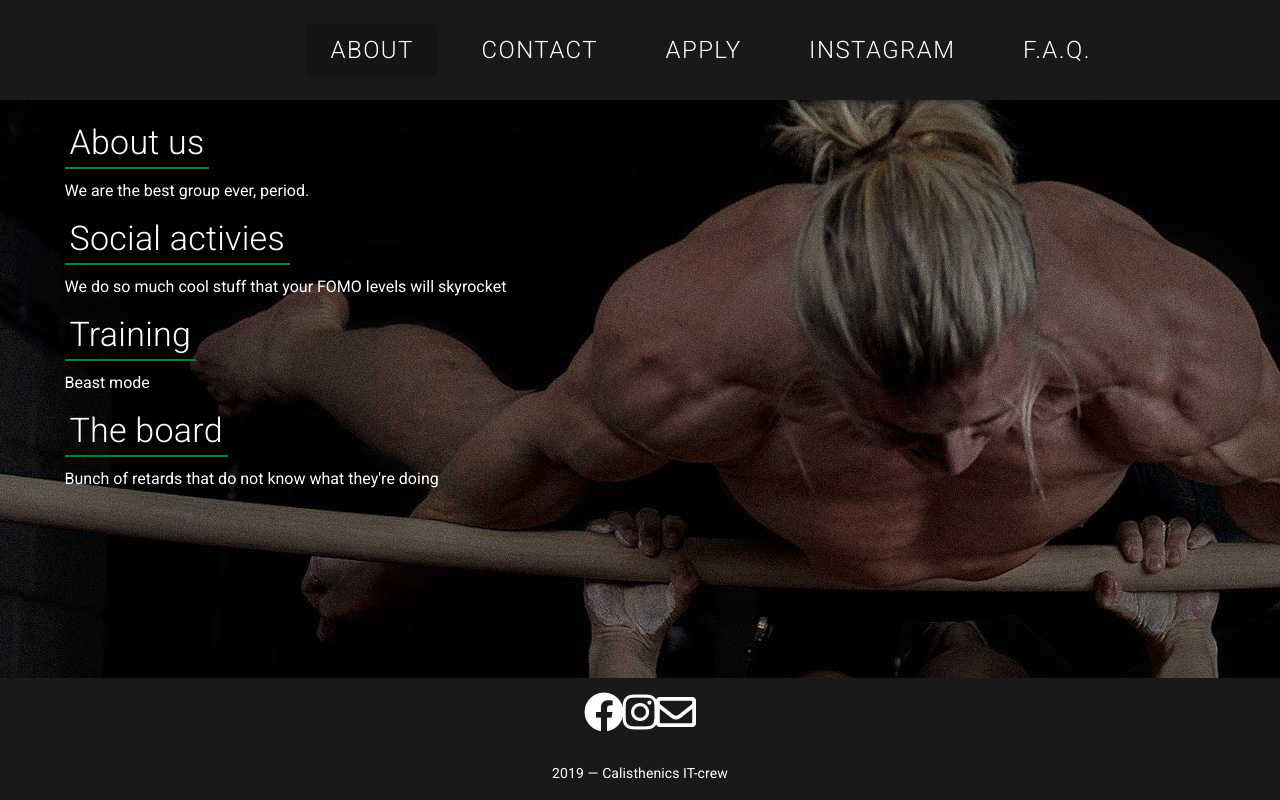
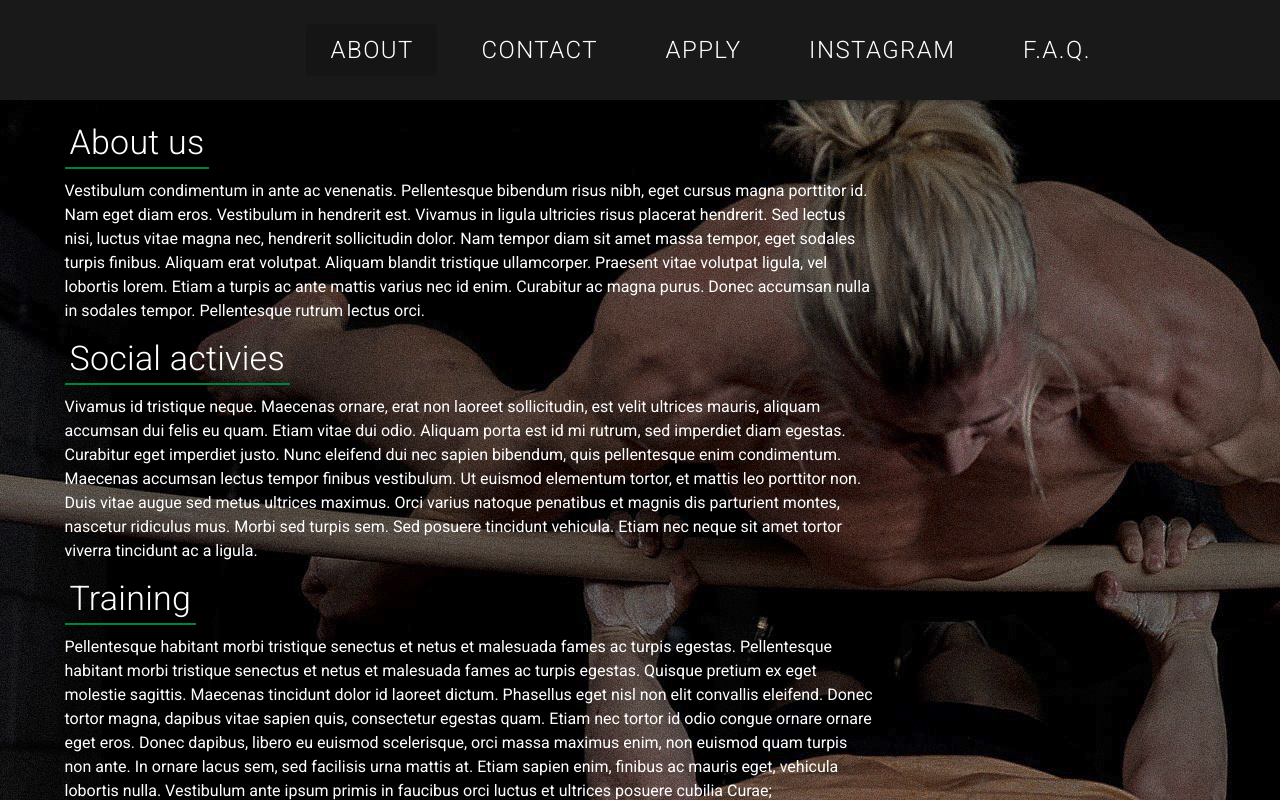
Before and after one commit to jorgensta/vuesthenics, a Vue app: page /about in a window 1280 px wide. Shown: the top 800 px of the page. Built offline with nearby package versions, Linux system fonts and the light colour scheme.

Commit message:
Fix deploy error

```diff
--- a/src/views/About.vue
+++ b/src/views/About.vue
@@ -20,19 +20,23 @@ export default class About extends Vue {
   aboutSections: Array<AboutSection> = [
     {
       title: "About us",
-      paragraph: "We are the best group ever, period."
+      paragraph:
+        "Vestibulum condimentum in ante ac venenatis. Pellentesque bibendum risus nibh, eget cursus magna porttitor id. Nam eget diam eros. Vestibulum in hendrerit est. Vivamus in ligula ultricies risus placerat hendrerit. Sed lectus nisi, luctus vitae magna nec, hendrerit sollicitudin dolor. Nam tempor diam sit amet massa tempor, eget sodales turpis finibus. Aliquam erat volutpat. Aliquam blandit tristique ullamcorper. Praesent vitae volutpat ligula, vel lobortis lorem. Etiam a turpis ac ante mattis varius nec id enim. Curabitur ac magna purus. Donec accumsan nulla in sodales tempor. Pellentesque rutrum lectus orci."
     },
     {
       title: "Social activies",
-      paragraph: "We do so much cool stuff that your FOMO levels will skyrocket"
+      paragraph:
+        "Vivamus id tristique neque. Maecenas ornare, erat non laoreet sollicitudin, est velit ultrices mauris, aliquam accumsan dui felis eu quam. Etiam vitae dui odio. Aliquam porta est id mi rutrum, sed imperdiet diam egestas. Curabitur eget imperdiet justo. Nunc eleifend dui nec sapien bibendum, quis pellentesque enim condimentum. Maecenas accumsan lectus tempor finibus vestibulum. Ut euismod elementum tortor, et mattis leo porttitor non. Duis vitae augue sed metus ultrices maximus. Orci varius natoque penatibus et magnis dis parturient montes, nascetur ridiculus mus. Morbi sed turpis sem. Sed posuere tincidunt vehicula. Etiam nec neque sit amet tortor viverra tincidunt ac a ligula."
     },
     {
       title: "Training",
-      paragraph: "Beast mode"
+      paragraph:
+        "Pellentesque habitant morbi tristique senectus et netus et malesuada fames ac turpis egestas. Pellentesque habitant morbi tristique senectus et netus et malesuada fames ac turpis egestas. Quisque pretium ex eget molestie sagittis. Maecenas tincidunt dolor id laoreet dictum. Phasellus eget nisl non elit convallis eleifend. Donec tortor magna, dapibus vitae sapien quis, consectetur egestas quam. Etiam nec tortor id odio congue ornare ornare eget eros. Donec dapibus, libero eu euismod scelerisque, orci massa maximus enim, non euismod quam turpis non ante. In ornare lacus sem, sed facilisis urna mattis at. Etiam sapien enim, finibus ac mauris eget, vehicula lobortis nulla. Vestibulum ante ipsum primis in faucibus orci luctus et ultrices posuere cubilia Curae;"
     },
     {
       title: "The board",
-      paragraph: "Bunch of retards that do not know what they're doing"
+      paragraph:
+        "Lorem ipsum dolor sit amet, consectetur adipiscing elit. Mauris sit amet nulla ut ligula dignissim pharetra. Curabitur vulputate molestie odio at congue. Cras pretium, turpis vitae commodo eleifend, quam ipsum maximus quam, sed facilisis metus justo sed sem. Proin mattis cursus porttitor. Donec non ligula non libero pretium hendrerit. Aliquam in condimentum justo. Curabitur tempus vehicula dolor sit amet tincidunt. Nullam eleifend hendrerit velit, ac fermentum mi auctor quis. Nam vel ante tristique, dignissim tellus posuere, faucibus tortor. Ut malesuada justo eu augue consectetur, ut dapibus risus varius. Mauris in est id arcu eleifend iaculis dictum at nibh. Fusce fringilla justo laoreet tincidunt auctor. Praesent venenatis velit ac ex fringilla tempor. Proin euismod fringilla gravida. Nullam nec felis fringilla, auctor urna at, cursus diam. Proin vestibulum malesuada ante a hendrerit."
     }
   ];
 }
--- a/src/views/Apply.vue
+++ b/src/views/Apply.vue
@@ -40,7 +40,7 @@ import Component from "vue-class-component";
 @Component({})
 export default class Apply extends Vue {}
 </script>
-<style scoped lang="styl">
+<style scoped>
 .container {
   color: white;
   margin-top: 1%;
```
